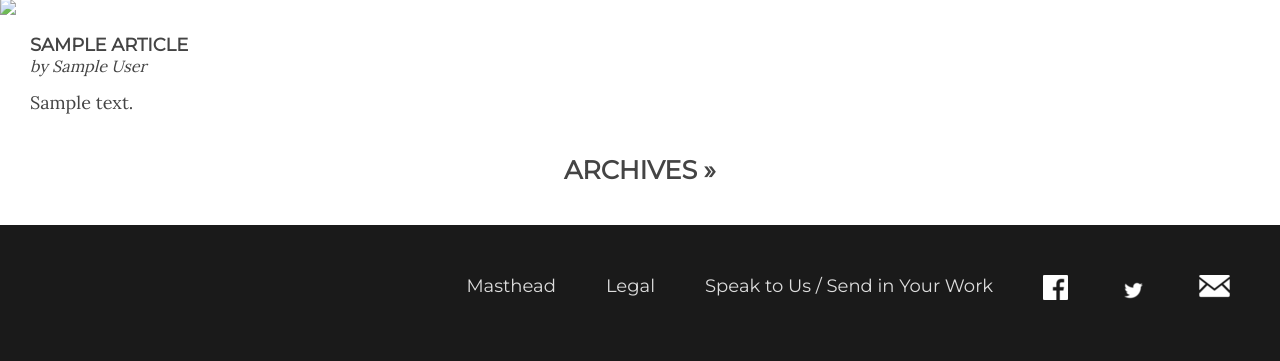
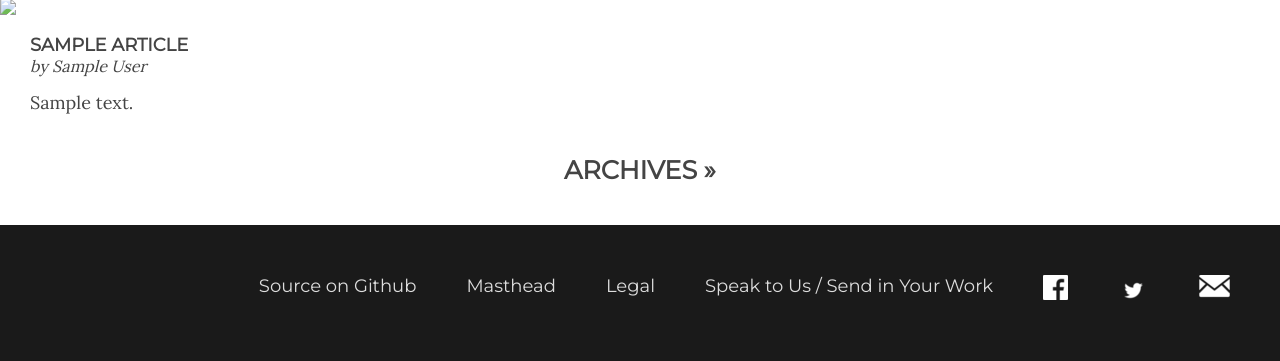
Before and after one commit to dellsystem/ctlibre.com, a Django app: template templates/home.html in a window 1280 px wide. Shown: the part 601-962 px from the top of the page. Run offline with Django 3.2, Linux system fonts and the light colour scheme; the template is opened without the code that fills it: most values are stand-ins (such as "Sample title", 1, 10 or a date in 2020); parts of the project's set-up code (start-up, migrations or seed data) failed here and were passed over.

Commit message:
Add link to Github repo
no one can stop me

```diff
--- a/templates/base.html
+++ b/templates/base.html
@@ -77,6 +77,9 @@
     </div>
     <div id="footer">
         <ul>
+            <li><a href="https://github.com/dellsystem/ctlibre.com">
+                {% trans "Source on Github" %}
+            </a></li>
             <li><a href="/masthead/">{% trans "Masthead" %}</a></li>
             <li><a href="/legal/">{% trans "Legal" %}</a></li>
             <li><a href="/contact/">
```
